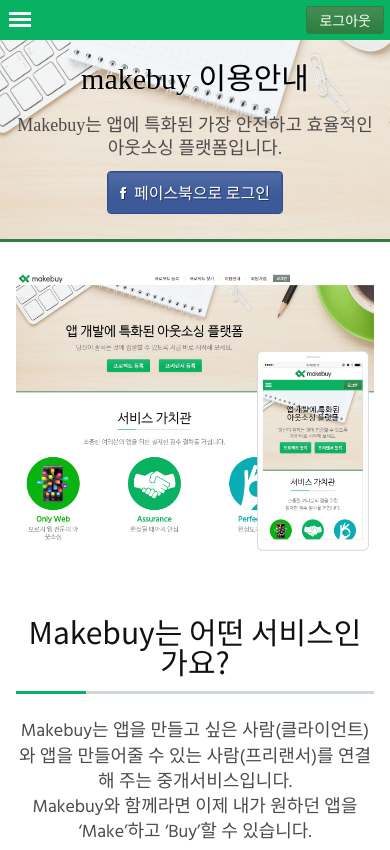
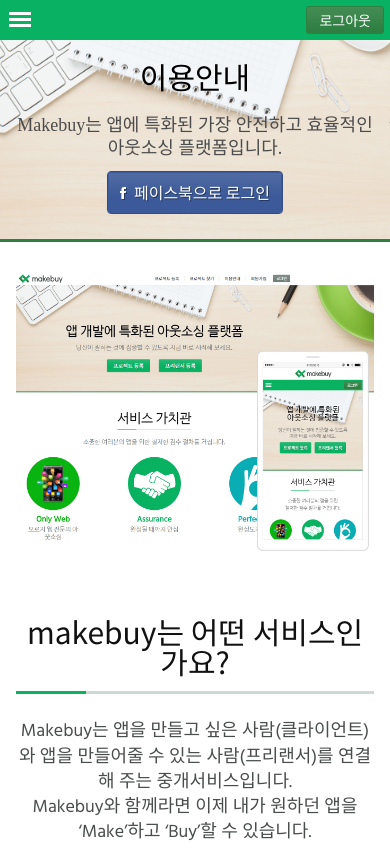
Before and after one commit to projgotham/makebuy, a PHP site: page /makebuy/sub.php?page=guide in a window 390 px wide; the page is wider, and only the part inside the window is pictured. Shown: the part 46-896 px from the top of that part. Run offline with PHP 8.4, Linux system fonts and the light colour scheme; the visitor is signed in with stand-in values (Sample User, id 1); data that the repository does not hold is empty; some web fonts are replaced.

Commit message:
change phone number, email address, board name, upper case

```diff
--- a/_tail.php
+++ b/_tail.php
@@ -7,9 +7,9 @@
 		<div class="columns">
 			<h3>Contact Information</h3>
 			<ul class="none">
-				<li class="contact-address"><i class="fa pin"></i>서울특별시 송파구 충민로 10, 5층 508호(문정동, 가든파이브툴)</li>
-				<li class="contact-phone"><i class="fa tel"></i>02)555-5555&nbsp;(상담가능 시간 : AM10:00 ~ PM06:00)</li>
-				<li class="contact-mail"><i class="fa mail"></i><a class="link" href="#">support@makebuy.co.kr</a></li>
+				<li class="contact-address"><i class="fa pin"></i>서울특별시 송파구 충민로 10, 5층 508호(문정동, 가든파이브)</li>
+				<li class="contact-phone"><i class="fa tel"></i>070)7500-5850&nbsp;(상담가능 시간 : AM10:00 ~ PM06:00)</li>
+				<li class="contact-mail"><i class="fa mail"></i><a class="link" href="#">help@makebuy.co.kr</a></li>
 				<li class="contact-phone"><i class="fa company"></i>메이크바이  /  사업자등록번호: 558-02-00328 / 대표: 김준호외 1명</li>
 			</ul>
 		</div>
--- a/content/guide.php
+++ b/content/guide.php
@@ -38,12 +38,12 @@
 	<div class='image'><img src='./images/content/service.jpg' align='absmiddle' /></div>
 	<div class='title'>
 		<h2>
-			Makebuy는 어떤 서비스인가요?
+			makebuy는 어떤 서비스인가요?
 			<div class='border'><span></span></div>
 		</h2>
 		<h3>
-			Makebuy는 앱을 만들고 싶은 사람(클라이언트)와 앱을 만들어줄 수 있는 사람(프리랜서)를 연결해 주는 중개서비스입니다.<br>
-			Makebuy와 함께라면 이제 내가 원하던 앱을 ‘make’하고 ‘buy’할 수 있습니다.
+			makebuy는 앱을 만들고 싶은 사람(클라이언트)와 앱을 만들어줄 수 있는 사람(프리랜서)를 연결해 주는 중개서비스입니다.<br>
+			makebuy와 함께라면 이제 내가 원하던 앱을 ‘make’하고 ‘buy’할 수 있습니다.
 		</h3>
 	</div>
 </section>
--- a/index.php
+++ b/index.php
@@ -29,9 +29,9 @@
 				<!-- Icon Box -->
 					<li>
 						<div class="main-circle-icon div-link creative"></div>
-						<h3 class="centered color1">Only Web</h3>
+						<h3 class="centered color1">Speciality</h3>
 						<p class="centered">
-							오로지 앱 전문의<br/>아웃소싱
+							앱 전문 아웃소싱
 						</p>
 					</li>
 				<!-- End Icon Box -->
--- a/sub.php
+++ b/sub.php
@@ -64,8 +64,8 @@
         }
         break;
     case 'guide':
-        $sub_title = "makebuy 이용안내";
-        $sub_msg = "Makebuy는 앱에 특화된 가장 안전하고 <li></li>효율적인 아웃소싱 플랫폼입니다.";
+        $sub_title = "이용안내";
+        $sub_msg = "makebuy는 앱에 특화된 가장 안전하고 <li></li>효율적인 아웃소싱 플랫폼입니다.";
         $sub_btn1 = array("#", "페이스북으로 로그인", "ion-social-facebook", "facebook", "checkLoginState();");
         break;
     case 'login':
@@ -157,7 +157,7 @@
         $sub_msg = "";
         break;
     case 'company':
-        $sub_title = "makebuy 회사소개";
+        $sub_title = "회사소개";
         $sub_msg = "메이크바이의 프로젝트 도우미와 함께 당신의 아이디어에 힘을 더해 주세요.";
         break;
     case 'faq':
```
